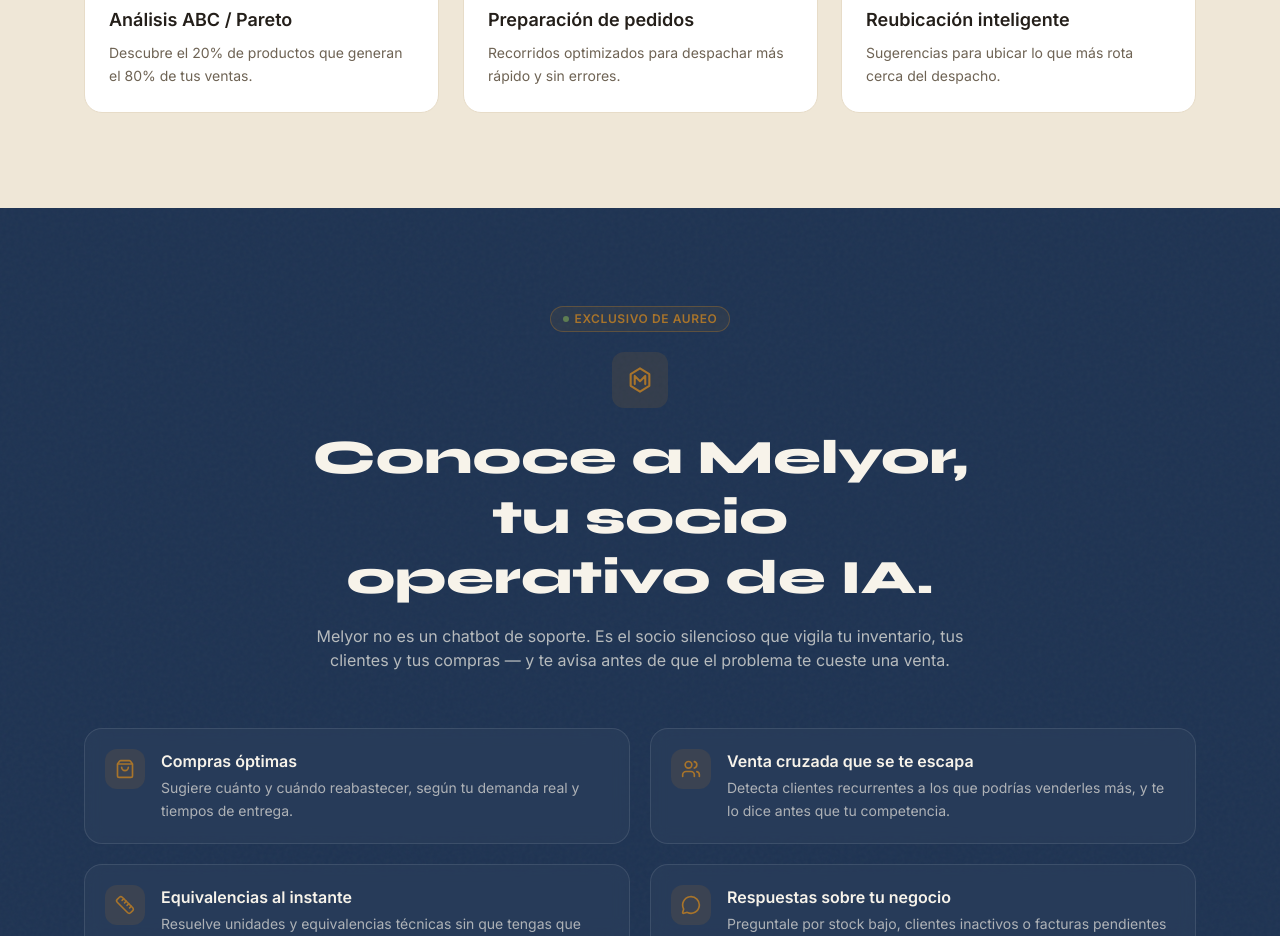
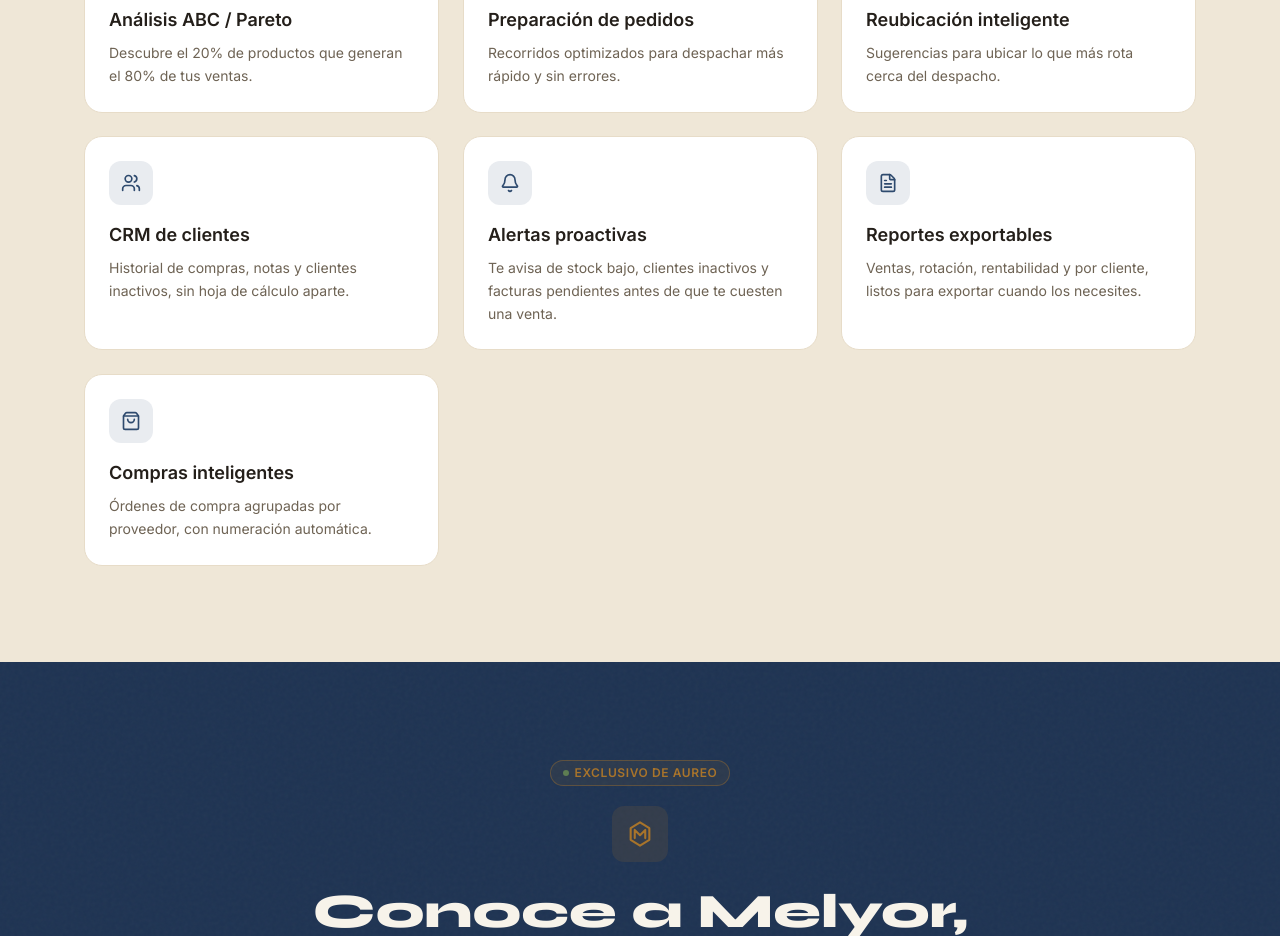
Before and after one commit to juandi-blip/aureo-landing, a Next.js app: page / in a window 1280 px wide. Shown: the part 3880-4816 px from the top of the page. Built offline with nearby package versions, Linux system fonts and the light colour scheme; no server answers.

Commit message:
feat(modulos): agrega CRM, alertas, reportes y compras a la grilla de módulos

```diff
--- a/components/ModuleCard.tsx
+++ b/components/ModuleCard.tsx
@@ -2,7 +2,7 @@
 "use client";
 import { useRef } from "react";
 import { motion, useMotionValue, useSpring } from "motion/react";
-import { ShoppingCart, Boxes, Map, BarChart2, Route, ArrowRightLeft } from "lucide-react";
+import { ShoppingCart, Boxes, Map, BarChart2, Route, ArrowRightLeft, Users, Bell, FileText, ShoppingBag } from "lucide-react";
 import type { Module } from "@/content/site";
 
 const ICON_MAP: Record<string, React.ComponentType<{ className?: string }>> = {
@@ -12,6 +12,10 @@
   "bar-chart": BarChart2,
   route: Route,
   "arrow-right-left": ArrowRightLeft,
+  users: Users,
+  bell: Bell,
+  "file-text": FileText,
+  "shopping-bag": ShoppingBag,
 };
 
 export function ModuleCard({ module }: { module: Module }) {
--- a/content/site.ts
+++ b/content/site.ts
@@ -46,6 +46,10 @@
     { id: "abc", titulo: "Análisis ABC / Pareto", beneficio: "Descubre el 20% de productos que generan el 80% de tus ventas.", icono: "bar-chart" },
     { id: "picking", titulo: "Preparación de pedidos", beneficio: "Recorridos optimizados para despachar más rápido y sin errores.", icono: "route" },
     { id: "reubicacion", titulo: "Reubicación inteligente", beneficio: "Sugerencias para ubicar lo que más rota cerca del despacho.", icono: "arrow-right-left" },
+    { id: "crm", titulo: "CRM de clientes", beneficio: "Historial de compras, notas y clientes inactivos, sin hoja de cálculo aparte.", icono: "users" },
+    { id: "alertas", titulo: "Alertas proactivas", beneficio: "Te avisa de stock bajo, clientes inactivos y facturas pendientes antes de que te cuesten una venta.", icono: "bell" },
+    { id: "reportes", titulo: "Reportes exportables", beneficio: "Ventas, rotación, rentabilidad y por cliente, listos para exportar cuando los necesites.", icono: "file-text" },
+    { id: "compras", titulo: "Compras inteligentes", beneficio: "Órdenes de compra agrupadas por proveedor, con numeración automática.", icono: "shopping-bag" },
   ] as Module[],
   comparativa: {
     titulo: "Por qué Aureo gana donde el cuaderno y el Excel se quedan cortos.",
```
Also changed, not shown: 1 other file (tests, documents, lock files or other folders).
